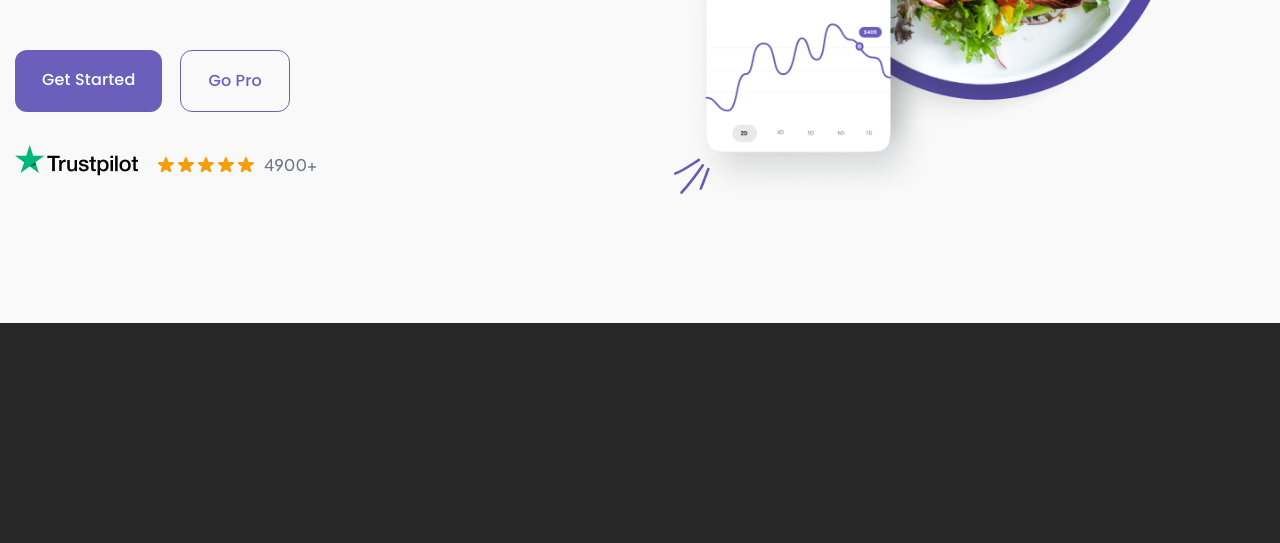
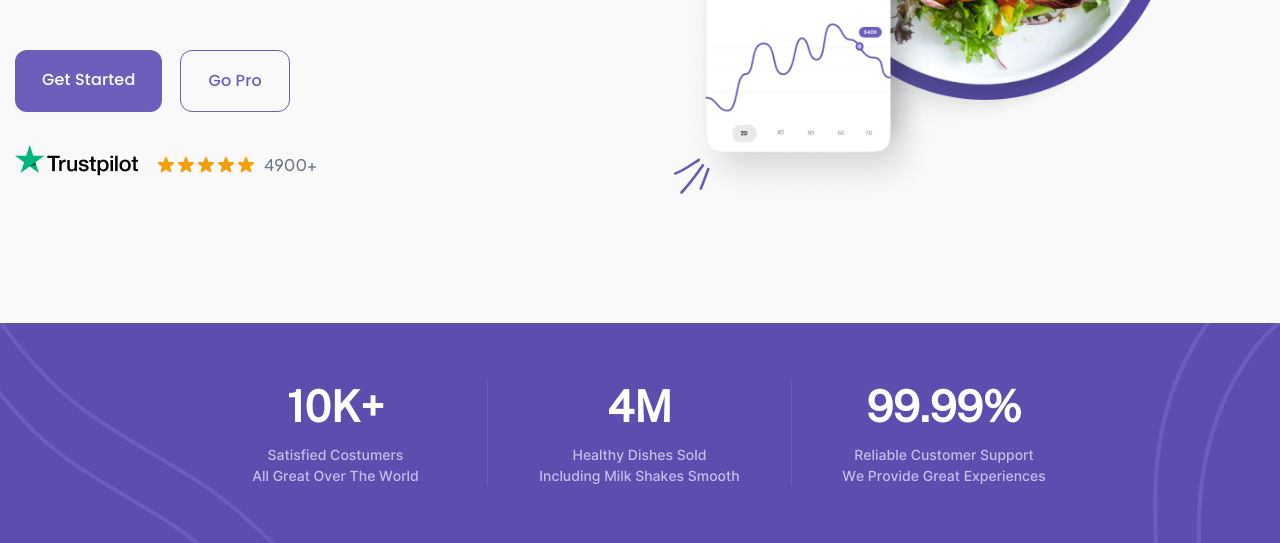
Before and after one commit to Moonsh1nee/Eatly, a website: page src/html/index.html in a window 1280 px wide. Shown: the part 553-1096 px from the top of the page. Before the commit the page ends 876 px from the top, so only its background shows below. Drawn offline with nearby package versions, Linux system fonts and the light colour scheme; files that its build step writes are made by us from their sources; files whose address does not match are found by name.

Commit message:
Static section adaptive

```diff
--- a/src/html/index.html
+++ b/src/html/index.html
@@ -16,8 +16,8 @@
 	@@include('blocks/header.html')
 	<main class="main">
 		@@include('blocks/hero.html')
-		<!-- @@include('blocks/static.html')
-		@@include('blocks/mobile-app.html')
+		@@include('blocks/static.html')
+		<!-- @@include('blocks/mobile-app.html')
 		@@include('blocks/restaurant.html')
 		@@include('blocks/dishes.html')
 		@@include('blocks/purchases.html')
--- a/src/scss/blocks/_static.scss
+++ b/src/scss/blocks/_static.scss
@@ -1,11 +1,15 @@
 .static {
     padding: 57px 0;
-    background-color: #5C4EAE;
+    background-color: #5c4eae;
 
     position: relative;
 
     .container {
         max-width: 942px;
+
+        @include tablet {
+            max-width: 700px;
+        }
     }
 
     &__list {
@@ -19,7 +23,7 @@
 
             text-align: center;
 
-            border-right: 1px solid rgba(197, 197, 197, .15);
+            border-right: 1px solid rgba(197, 197, 197, 0.15);
 
             .static__item-title {
                 font-family: var(--font4);
@@ -27,6 +31,18 @@
                 font-size: 43px;
                 line-height: 125%;
                 color: #fff;
+
+                @include tablet {
+                    font-size: 30px;
+                }
+
+                @include mobile {
+                    font-size: 43px;
+                }
+
+                @media (max-width: 300px) {
+                    font-size: 36px;
+                }
             }
 
             .static__item-desc {
@@ -34,13 +50,51 @@
                 font-size: 14px;
                 line-height: 150%;
                 color: #c5bfed;
+
+                @include tablet {
+                    font-size: 10px;
+                }
+
+                @include mobile {
+                    font-size: 14px;
+                }
             }
 
             &:last-child {
                 border-right: none;
             }
+
+            @include tablet {
+                gap: 7px;
+            }
+
+            @include mobile {
+                border-right: none;
+                border-bottom: 1px solid rgba(197, 197, 197, 0.15);
+
+                padding-bottom: 60px;
+
+                &:last-child {
+                    border-bottom: none;
+                    padding-bottom: 0;
+                }
+            }
         }
 
+        @include mobile {
+            grid-template-columns: 246px;
+            grid-template-rows: repeat(3, 1fr);
+            gap: 60px;
+            justify-content: center;
+        }
+    }
+
+    @include tablet {
+        padding: 35px 0;
+    }
+
+    @include mobile {
+        padding: 99px 0 22px;
     }
 }
 
@@ -54,10 +108,30 @@
 
         top: 0;
         left: 0;
+
+        @include tablet {
+            width: 284px;
+            height: 145px;
+        }
+
+        @include mobile {
+            top: 36px;
+            left: -64px;
+            transform: rotate(110deg);
+        }
     }
 
     &-3 {
         width: 384px;
+
+        @include tablet {
+            width: 273px;
+        }
+
+        @include mobile {
+            top: 42px;
+            left: -67px;
+        }
     }
 
     &-2,
@@ -66,9 +140,22 @@
         height: 220px;
         top: 0;
         right: 0;
+
+        @include tablet {
+            width: 84px;
+            height: 145px;
+        }
+
+        @include mobile {
+            display: none;
+        }
     }
 
     &-4 {
         width: 84px;
+
+        @include tablet {
+            width: 60px;
+        }
     }
 }
```
Also changed, not shown: build/css/main.css, build/index.html.
